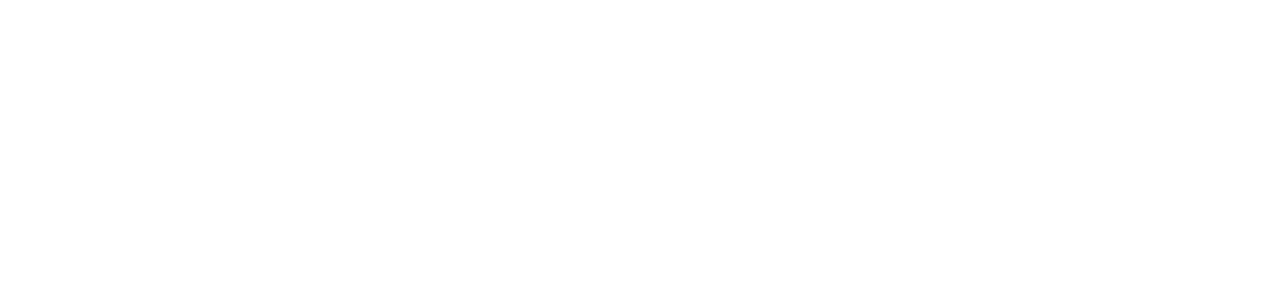
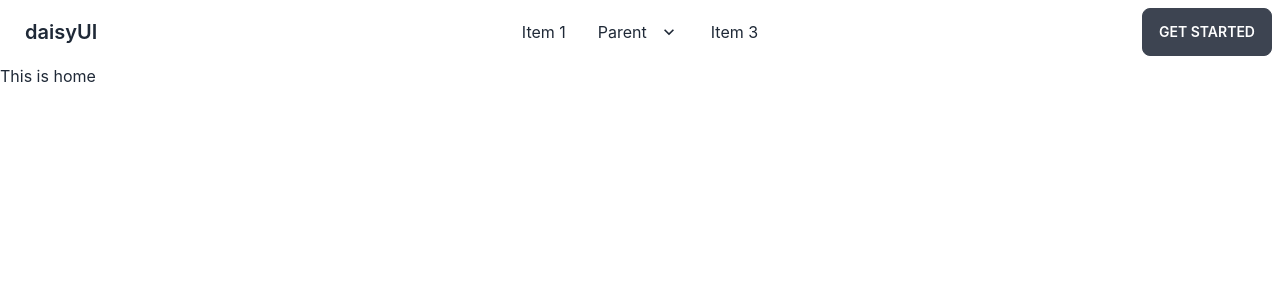
Before and after one commit to rawfoon/phonoshopia-client, a React (Create React App) app: page / in a window 1280 px wide. Shown: the top 300 px of the page. Built offline with nearby package versions, Linux system fonts and the light colour scheme.

Commit message:
header created

```diff
--- a/src/App.js
+++ b/src/App.js
@@ -5,7 +5,7 @@
 
 function App() {
   return (
-    <div >
+    <div className='max-w-[1440px] mx-auto' >
 
 <RouterProvider router={routes}></RouterProvider>
 
--- a/src/Layout/Main.js
+++ b/src/Layout/Main.js
@@ -1,8 +1,12 @@
 import React from 'react';
+import Home from '../Pages/Home/Home/Home';
+import Header from '../Pages/Shared/Header/Header';
 
 const Main = () => {
     return (
         <div>
+            <Header></Header>
+            <Home></Home>
 
         </div>
     );
--- /dev/null
+++ b/src/Pages/Shared/Header/Header.js
@@ -0,0 +1,51 @@
+import React from 'react';
+
+const Header = () => {
+    return (
+        <div className="navbar bg-base-100 ">
+  <div className="navbar-start ">
+    <div className="dropdown">
+      <label tabIndex={0} className="btn btn-ghost lg:hidden">
+        <svg xmlns="http://www.w3.org/2000/svg" className="h-5 w-5" fill="none" viewBox="0 0 24 24" stroke="currentColor"><path strokeLinecap="round" strokeLinejoin="round" strokeWidth="2" d="M4 6h16M4 12h8m-8 6h16" /></svg>
+      </label>
+      <ul tabIndex={0} className="menu menu-compact dropdown-content mt-3 p-2 shadow bg-base-100 rounded-box w-52">
+        <li><a>Item 1</a></li>
+        <li tabIndex={0}>
+          <a className="justify-between">
+            Parent
+            <svg className="fill-current" xmlns="http://www.w3.org/2000/svg" width="24" height="24" viewBox="0 0 24 24"><path d="M8.59,16.58L13.17,12L8.59,7.41L10,6L16,12L10,18L8.59,16.58Z"/></svg>
+          </a>
+          <ul className="p-2">
+            <li><a>Submenu 1</a></li>
+            <li><a>Submenu 2</a></li>
+          </ul>
+        </li>
+        <li><a>Item 3</a></li>
+      </ul>
+    </div>
+    <a className="btn btn-ghost normal-case text-xl">daisyUI</a>
+  </div>
+  <div className="navbar-center hidden lg:flex">
+    <ul className="menu menu-horizontal p-0">
+      <li><a>Item 1</a></li>
+      <li tabIndex={0}>
+        <a>
+          Parent
+          <svg className="fill-current" xmlns="http://www.w3.org/2000/svg" width="20" height="20" viewBox="0 0 24 24"><path d="M7.41,8.58L12,13.17L16.59,8.58L18,10L12,16L6,10L7.41,8.58Z"/></svg>
+        </a>
+        <ul className="p-2">
+          <li><a>Submenu 1</a></li>
+          <li><a>Submenu 2</a></li>
+        </ul>
+      </li>
+      <li><a>Item 3</a></li>
+    </ul>
+  </div>
+  <div className="navbar-end">
+    <a className="btn">Get started</a>
+  </div>
+</div>
+    );
+};
+
+export default Header;
```
